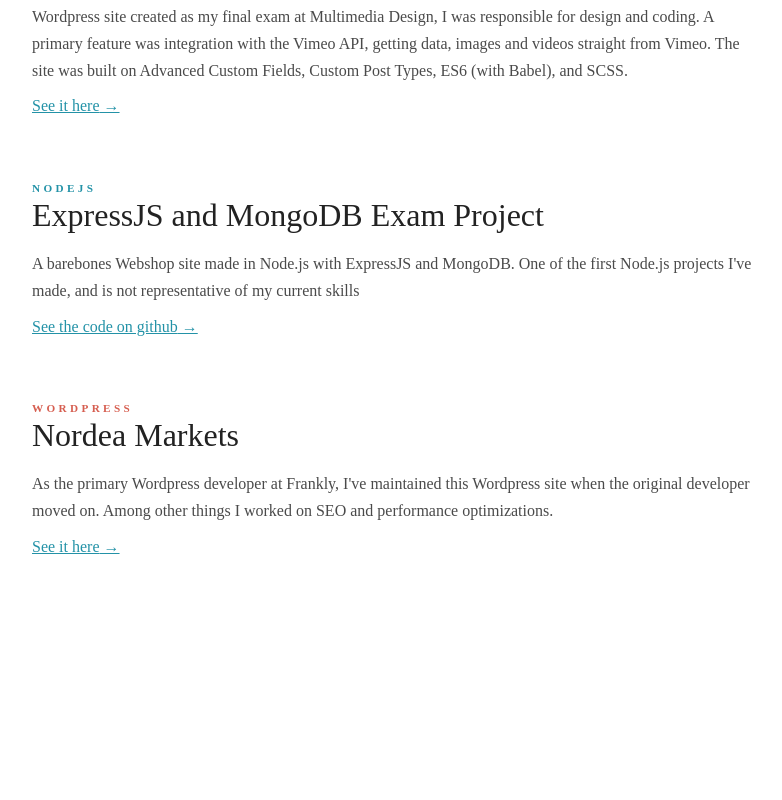
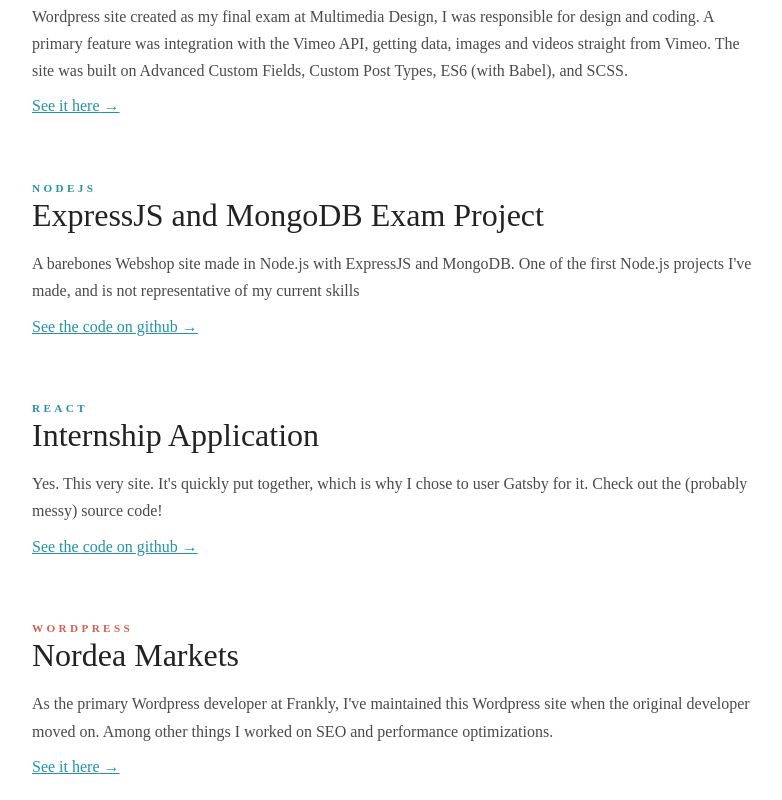
Before and after one commit to sebvilhelm/internship-application, a Gatsby site: page /previous-work in a window 1280 px wide. Shown: the part 963-1763 px from the top of the page, without its empty margins (160-942 px from the left). Before the commit the page ends 1571 px from the top, so only its background shows below. Built offline with nearby package versions, Linux system fonts and the light colour scheme; Gatsby itself is replaced by a stand-in of ours.

Commit message:
add project

```diff
--- a/src/data/portfolio.js
+++ b/src/data/portfolio.js
@@ -32,6 +32,14 @@
     linkText: 'See the code on github',
   },
   {
+    title: 'Internship Application',
+    type: 'react',
+    text:
+      "Yes. This very site. It's quickly put together, which is why I chose to user Gatsby for it. Check out the (probably messy) source code!",
+    link: 'https://github.com/VilhelmNielsen/internship-application',
+    linkText: 'See the code on github',
+  },
+  {
     title: 'Nordea Markets',
     type: 'wordpress',
     text:
--- a/src/pages/previous-work.js
+++ b/src/pages/previous-work.js
@@ -60,6 +60,7 @@
       { filter: 'wordpress', name: 'Wordpress' },
       { filter: 'javascript', name: 'JavaScript' },
       { filter: 'nodejs', name: 'Node.js' },
+      { filter: 'react', name: 'React' },
     ];
     return (
       <section>
```
